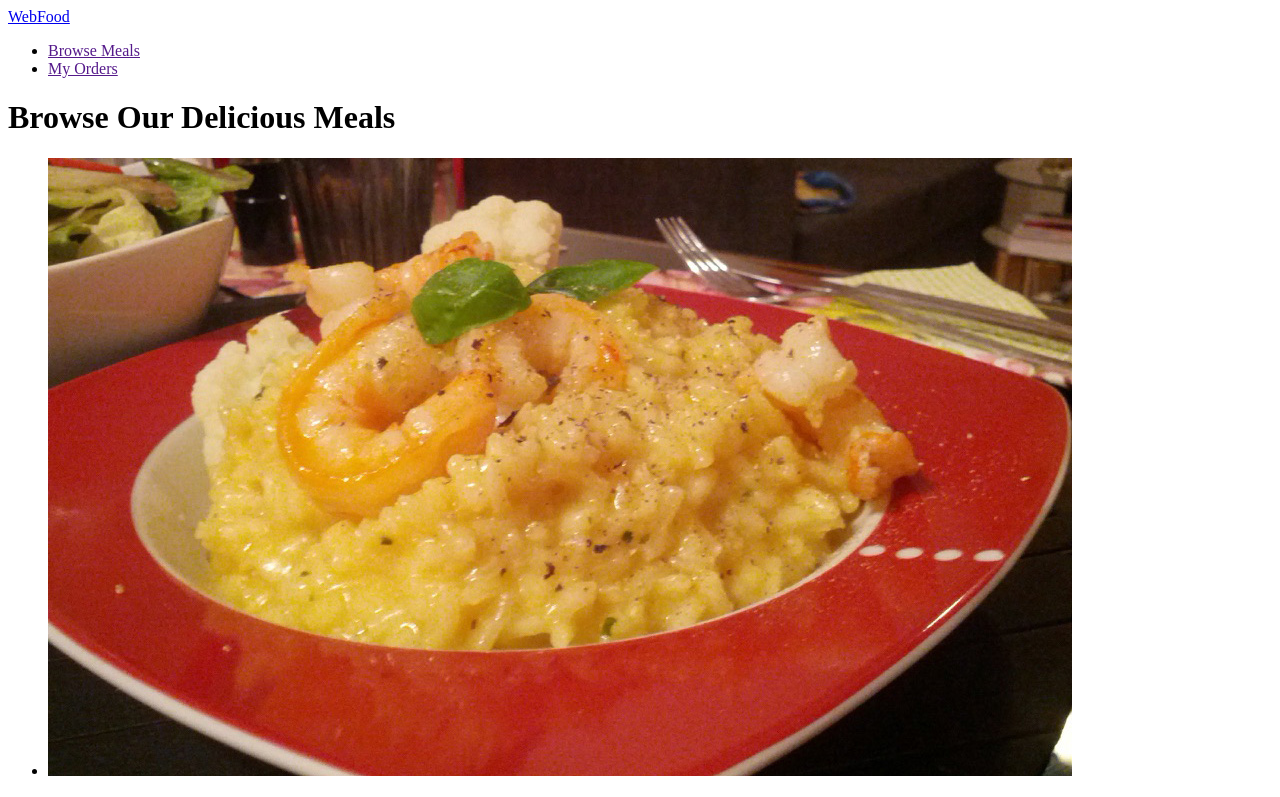
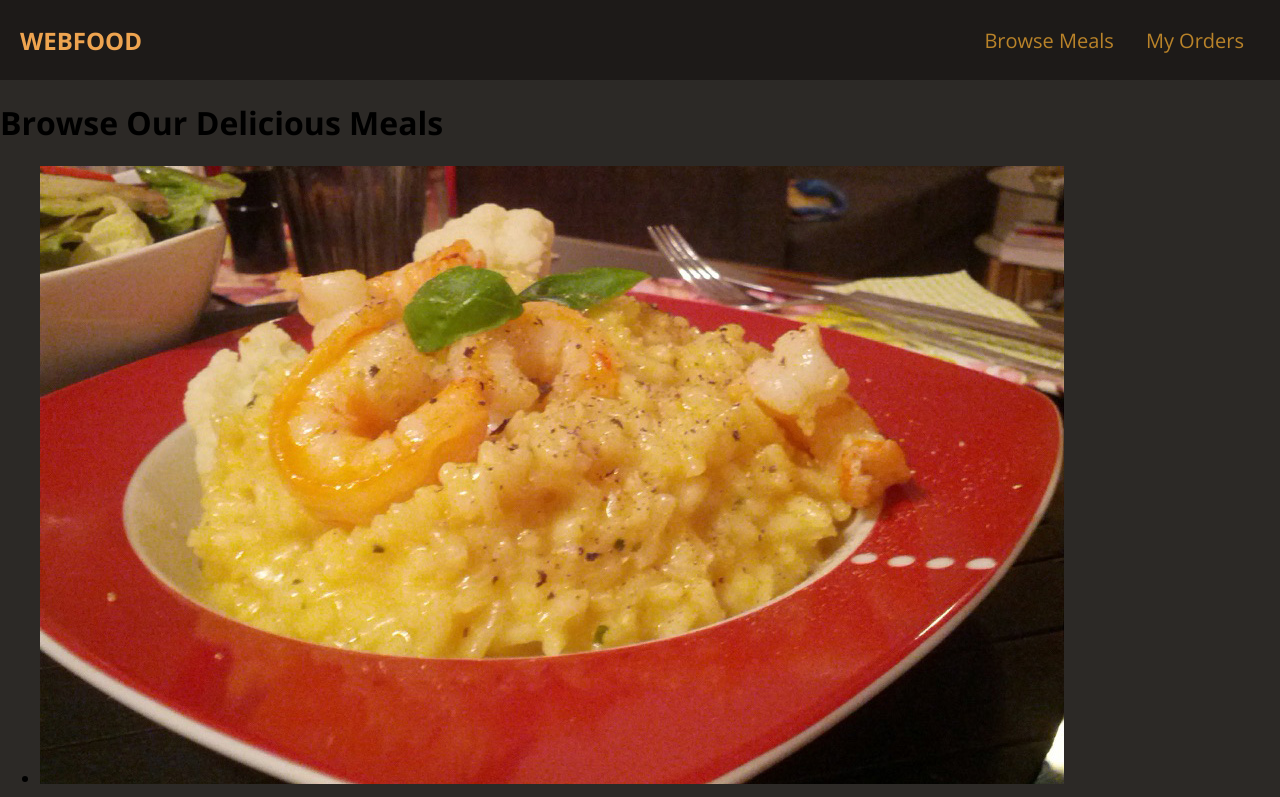
Before and after one commit to wera4677/Web-Food, a plain HTML site: page WebFood.html/index.html in a window 1280 px wide. Shown: the top 797 px of the page. Drawn offline with nearby package versions, Linux system fonts and the light colour scheme.

Commit message:
Second Food

```diff
--- a/WebFood.css/style.css
+++ b/WebFood.css/style.css
@@ -1,8 +1,38 @@
 body {
-
+    font-family: "Open Sans",sans-serif;
+    margin: 0;
+    background-color: rgb(44,41,38);
 }
-#page-logo {
+a {
     text-decoration: none;
+}
+#main-header {
+    height: 80px;
+    display: flex;/*움직일수있게박스설정*/
+    justify-content: space-between;/*공간확보*/
+    align-items: center; /*교차축 같은위치지정*/
+    background-color: rgb(29,26,24);
+    padding: 0 20px;
+}
+#logo {
+    font-size: 24px;
+    font-weight: bold;
+    color: rgb(238,164,80);
     text-transform: uppercase;
-    text-shadow: 1px 1px 2px rgb(0,0,0);
 }
+#main-header ul {
+    list-style: none;
+    display: flex;
+    margin: 0;
+    padding: 0;
+}
+#main-header li {
+    margin: 0 16px;
+}
+#main-header nav a {
+    color: rgb(185,131,41);
+    font-size: 20px;
+}
+#main-header nav a:hover {
+    color: rgb(228,163,44);
+}
--- a/WebFood.html/index.html
+++ b/WebFood.html/index.html
@@ -3,6 +3,11 @@
   <head>
     <meta charset="UTF-8" />
     <link rel="stylesheet" href="/WebFood.css/style.css" />
+    <link rel="preconnect" href="https://fonts.gstatic.com" />
+    <link
+      href="https://fonts.googleapis.com/css2?family=Open+Sans:wght@400;700&display=swap"
+      rel="stylesheet"
+    />
     <title>WebFood</title>
   </head>
   <body>
@@ -21,7 +26,10 @@
         <ul>
           <li class="food-items">
             <article>
-              <img src="/WebFood-img/risotto.jpg" alt="Delicious Risotto with Tiger Prawns" />
+              <img
+                src="/WebFood-img/risotto.jpg"
+                alt="Delicious Risotto with Tiger Prawns"
+              />
               <div class="food-item-content">
                 <h2>Risotto with Tiger Prawns</h2>
                 <a href="" class="btn">Add to Cart</a>
@@ -30,7 +38,10 @@
           </li>
           <li class="food-items">
             <article>
-              <img src="/WebFood-img/cheeseburgers.jpg" alt="Classic cheeseburgers with fries" />
+              <img
+                src="/WebFood-img/cheeseburgers.jpg"
+                alt="Classic cheeseburgers with fries"
+              />
               <div class="food-item-content">
                 <h2>Cheeseburgers</h2>
                 <a href="" class="btn">Add to Cart</a>
```
